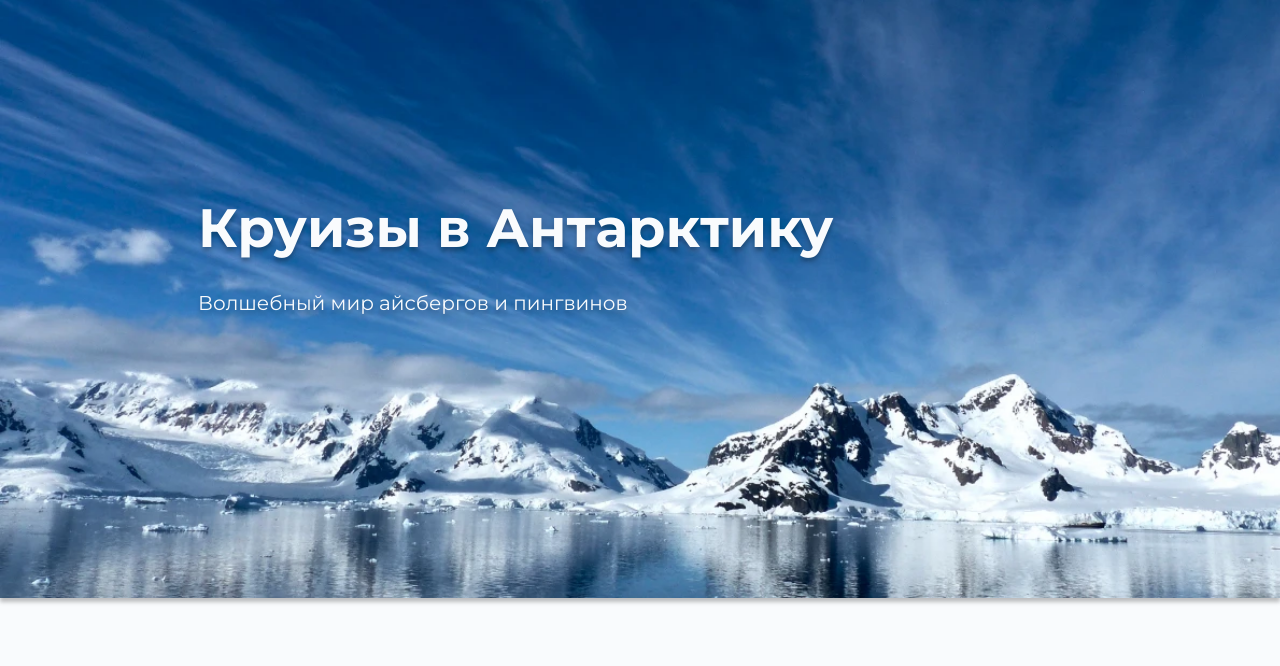
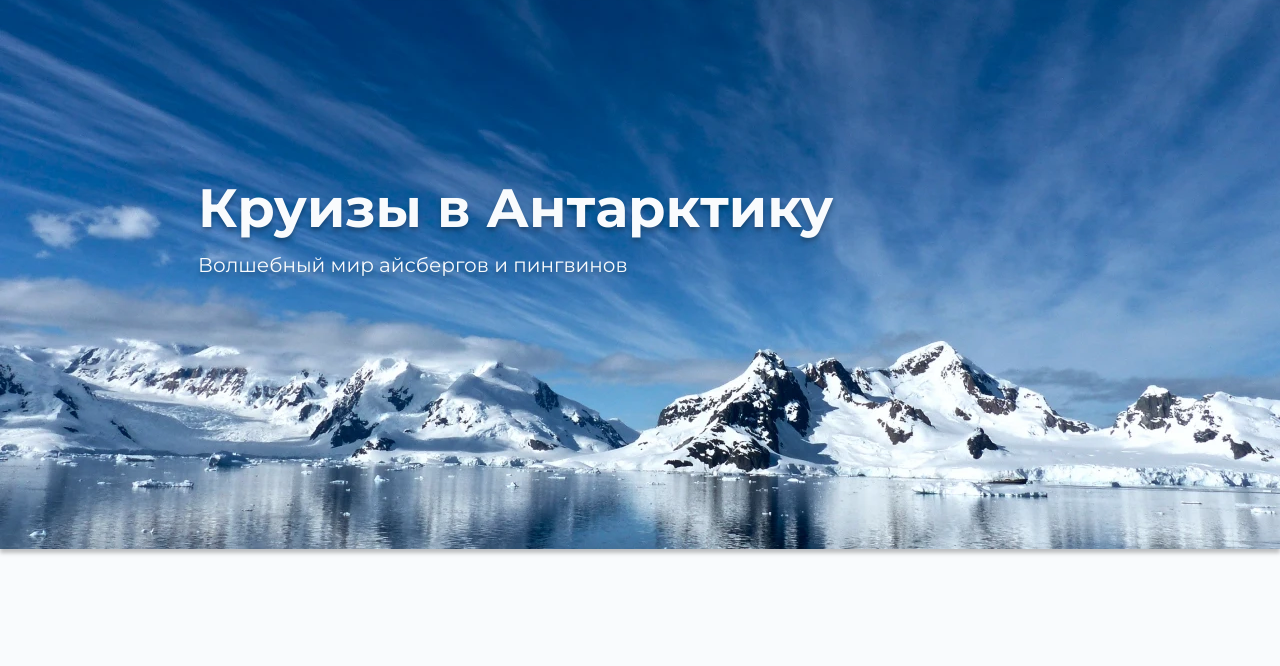
Before and after one commit to alexander-drach/html-academy__Antarctica, a website: page source/index.html in a window 1280 px wide. Shown: the part 95-761 px from the top of the page. Drawn offline with nearby package versions, Linux system fonts and the light colour scheme; files that its build step writes are made by us from their sources; grey boxes are pictures that could not be loaded; files whose address does not match are found by name.

Commit message:
intro desktop pixel perfect

```diff
--- a/source/sass/blocks/intro.scss
+++ b/source/sass/blocks/intro.scss
@@ -30,8 +30,8 @@
 }
 
 .intro__inner {
-  padding-top: 175px;
-  padding-bottom: 283px;
+  padding-top: 155px;
+  padding-bottom: 272px;
   padding-left: 95px;
 
   @include vp-1023 {
@@ -55,7 +55,7 @@
   text-shadow: 0px 4px 4px rgba(0, 0, 0, 0.25);
 
   margin-top: 0;
-  margin-bottom: 30px;
+  margin-bottom: 12px;
 
   @include vp-1023 {
     font-size: 50px;
```
Also changed, not shown: build/css/style.css, build/css/style.min.css, 1 other file.
